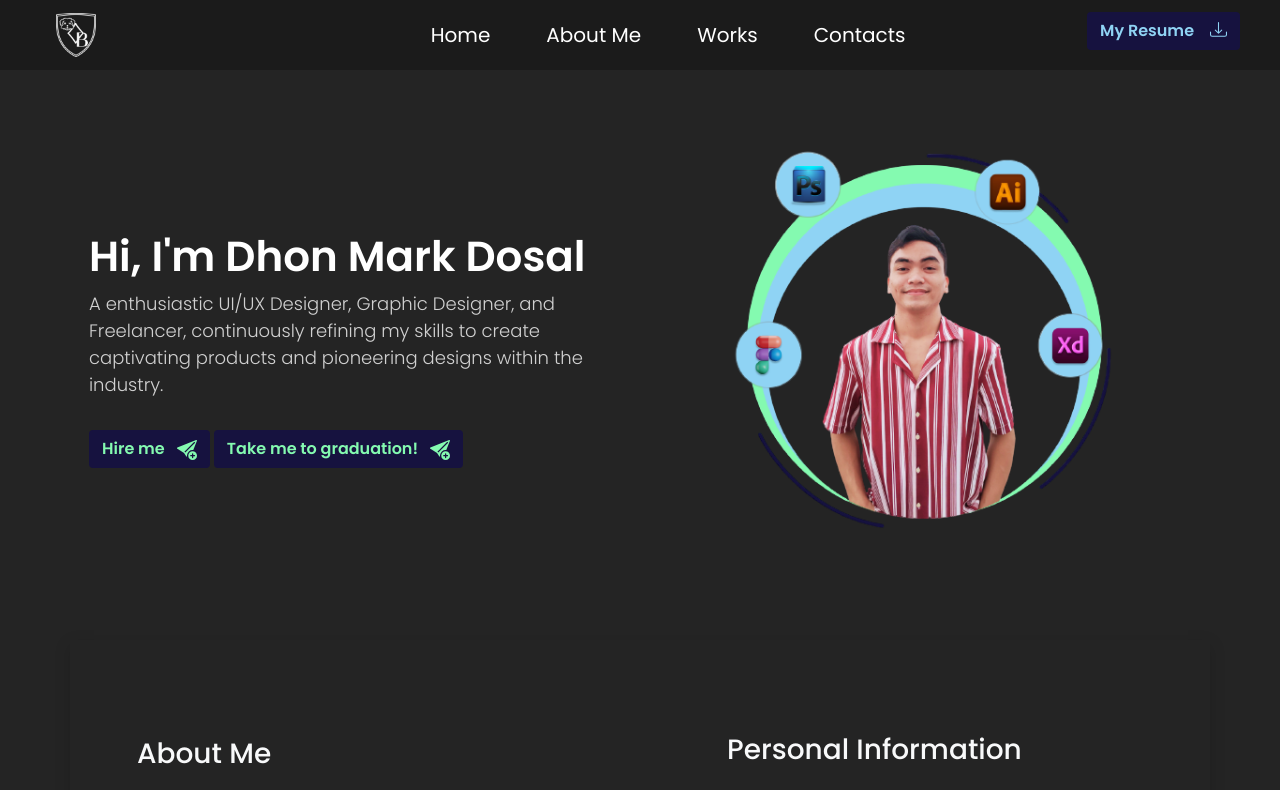
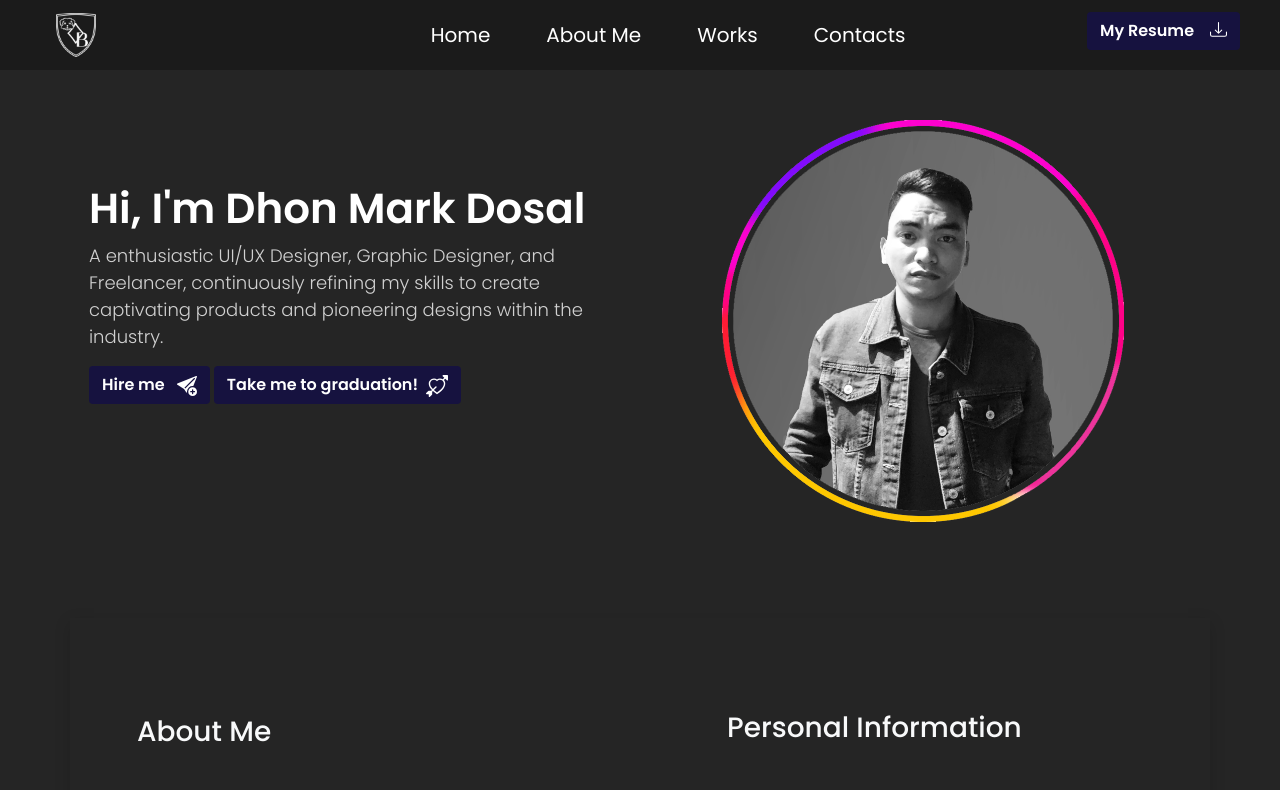
Before and after one commit to dhonmark/dhonmark.github.io, a plain HTML site: page index.html in a window 1280 px wide. Shown: the top 790 px of the page. Drawn offline with nearby package versions, Linux system fonts and the light colour scheme.

Commit message:
new banner design

```diff
--- a/index.html
+++ b/index.html
@@ -36,6 +36,9 @@
       rel="stylesheet"
       href="https://cdnjs.cloudflare.com/ajax/libs/font-awesome/4.3.0/css/font-awesome.min.css"
     />
+     <!-- Bootstrap icons -->
+    <link rel="stylesheet" href="https://cdn.jsdelivr.net/npm/bootstrap-icons@1.10.5/font/bootstrap-icons.css">
+
     <link
       href="https://fonts.googleapis.com/css2?family=Poppins:wght@300&display=swap"
       rel="stylesheet"
@@ -54,13 +57,13 @@
    <!-- Navigation Section -->
 
     <div class="fixed-top">
-        <nav class="navbar navbar-expand-lg navbar-light">
+        <nav class="navbar navbar-expand-lg navbar-dark">
           <a class="navbar-brand" href="index.html">
             <!-- <h4 style="position: relative; top: 3px; left: 25px; letter-spacing: -3px; font-weight: 600; color: #ffffff;"></h4> -->
             <img src="./images/logoo.png" width="40" style="position: relative; left: 40px;">
           </a>
-          <button class="navbar-toggler collapsed" type="button" data-toggle="collapse" data-target="#navbarsExampleDefault" aria-controls="navbarsExampleDefault" aria-expanded="false" aria-label="Toggle navigation">
-            <span class="my-1 mx-2 close">X</span>
+          <button class="navbar-toggler collapsed" type="button" data-toggle="collapse" data-target="#navbarsExampleDefault" aria-controls="navbarsExampleDefault" aria-expanded="false" aria-label="Toggle navigation" style="border-color: #fff0;">
+            <span class="my-1 mx-2 close" style="color: #ffffff;">X</span>
             <span class="navbar-toggler-icon"></span>
          </button>
 
@@ -89,7 +92,7 @@
               </li>
 
 
-           <button data-toggle="modal" data-target="#register_modal" type="button" class="btn .sign"><a href="Dosal-DhonMark_Resume.pdf" target="CL&RS" style="text-decoration: none; color: #8fd3f4;">
+           <button data-toggle="modal" data-target="#register_modal" type="button" class="btn .sign"><a href="Dosal-DhonMark_Resume.pdf" target="CL&RS" style="text-decoration: none; color: #ffffff;">
               My Resume<svg xmlns="http://www.w3.org/2000/svg" width="17" height="17" fill="currentColor" class="bi bi-download ml-3 mb-1" viewBox="0 0 16 16">
                 <path d="M.5 9.9a.5.5 0 0 1 .5.5v2.5a1 1 0 0 0 1 1h12a1 1 0 0 0 1-1v-2.5a.5.5 0 0 1 1 0v2.5a2 2 0 0 1-2 2H2a2 2 0 0 1-2-2v-2.5a.5.5 0 0 1 .5-.5z"/>
                 <path d="M7.646 11.854a.5.5 0 0 0 .708 0l3-3a.5.5 0 0 0-.708-.708L8.5 10.293V1.5a.5.5 0 0 0-1 0v8.793L5.354 8.146a.5.5 0 1 0-.708.708l3 3z"/>
@@ -110,7 +113,7 @@
             <br />
             <br />
 
-            <h2 class="pt-md-5">
+            <h2>
               <span style="color: #ffffff; font-size: 42px; font-weight: 600;">Hi, I'm Dhon Mark Dosal</span>
             </h2>
             <p class="lead" style="color: #d1d1d1; font-size: 18px;">
@@ -118,23 +121,21 @@
               A enthusiastic UI/UX Designer, Graphic Designer, and Freelancer, continuously refining my skills to create captivating products and pioneering designs within the industry.
             </p>
 
-            <button class="btn mt-3" id="button_reserve" style="position: relative; left: 0;"><a href="#contacts" class="btn_sched" style="color: #84fab0;">
+            <button class="btn" id="button_reserve" style="position: relative; left: 0;"><a href="#contacts" class="btn_sched" style="color: #ffffff;">
               Hire me
               <svg xmlns="http://www.w3.org/2000/svg" width="20" height="20" fill="currentColor" class="bi bi-send-plus-fill ml-2" viewBox="0 0 16 16">
                 <path d="M15.964.686a.5.5 0 0 0-.65-.65L.767 5.855H.766l-.452.18a.5.5 0 0 0-.082.887l.41.26.001.002 4.995 3.178 1.59 2.498C8 14 8 13 8 12.5a4.5 4.5 0 0 1 5.026-4.47L15.964.686Zm-1.833 1.89L6.637 10.07l-.215-.338a.5.5 0 0 0-.154-.154l-.338-.215 7.494-7.494 1.178-.471-.47 1.178Z"/>
                 <path d="M16 12.5a3.5 3.5 0 1 1-7 0 3.5 3.5 0 0 1 7 0Zm-3.5-2a.5.5 0 0 0-.5.5v1h-1a.5.5 0 0 0 0 1h1v1a.5.5 0 0 0 1 0v-1h1a.5.5 0 0 0 0-1h-1v-1a.5.5 0 0 0-.5-.5Z"/>
               </svg>
             </a></button>
-            <button class="btn mt-3" id="button_reserve" style="position: relative; left: 0;"><a href="solicit.html" class="btn_sched" style="color: #84fab0;">
-              Take me to graduation!
-              <svg xmlns="http://www.w3.org/2000/svg" width="20" height="20" fill="currentColor" class="bi bi-send-plus-fill ml-2" viewBox="0 0 16 16">
-                <path d="M15.964.686a.5.5 0 0 0-.65-.65L.767 5.855H.766l-.452.18a.5.5 0 0 0-.082.887l.41.26.001.002 4.995 3.178 1.59 2.498C8 14 8 13 8 12.5a4.5 4.5 0 0 1 5.026-4.47L15.964.686Zm-1.833 1.89L6.637 10.07l-.215-.338a.5.5 0 0 0-.154-.154l-.338-.215 7.494-7.494 1.178-.471-.47 1.178Z"/>
-                <path d="M16 12.5a3.5 3.5 0 1 1-7 0 3.5 3.5 0 0 1 7 0Zm-3.5-2a.5.5 0 0 0-.5.5v1h-1a.5.5 0 0 0 0 1h1v1a.5.5 0 0 0 1 0v-1h1a.5.5 0 0 0 0-1h-1v-1a.5.5 0 0 0-.5-.5Z"/>
+            <button class="btn" id="button_reserve" style="position: relative; left: 0;"><a href="solicit.html" class="btn_sched" style="color: #ffffff;">
+              Take me to graduation! <svg xmlns="http://www.w3.org/2000/svg" width="22" height="22" fill="currentColor" class="bi bi-arrow-through-heart ml-1" viewBox="0 0 16 16">
+                <path fill-rule="evenodd" d="M2.854 15.854A.5.5 0 0 1 2 15.5V14H.5a.5.5 0 0 1-.354-.854l1.5-1.5A.5.5 0 0 1 2 11.5h1.793l.53-.53c-.771-.802-1.328-1.58-1.704-2.32-.798-1.575-.775-2.996-.213-4.092C3.426 2.565 6.18 1.809 8 3.233c1.25-.98 2.944-.928 4.212-.152L13.292 2 12.147.854A.5.5 0 0 1 12.5 0h3a.5.5 0 0 1 .5.5v3a.5.5 0 0 1-.854.354L14 2.707l-1.006 1.006c.236.248.44.531.6.845.562 1.096.585 2.517-.213 4.092-.793 1.563-2.395 3.288-5.105 5.08L8 13.912l-.276-.182a21.86 21.86 0 0 1-2.685-2.062l-.539.54V14a.5.5 0 0 1-.146.354l-1.5 1.5Zm2.893-4.894A20.419 20.419 0 0 0 8 12.71c2.456-1.666 3.827-3.207 4.489-4.512.679-1.34.607-2.42.215-3.185-.817-1.595-3.087-2.054-4.346-.761L8 4.62l-.358-.368c-1.259-1.293-3.53-.834-4.346.761-.392.766-.464 1.845.215 3.185.323.636.815 1.33 1.519 2.065l1.866-1.867a.5.5 0 1 1 .708.708L5.747 10.96Z"/>
               </svg>
             </a></button>
           </div>
-          <div class="col-lg justify-content-center" style="margin-top: 15px;">
-            <img src="images/banner.png" width="700" height="700" alt="" class="img-fluid pb-5" />
+          <div class="col-lg d-flex justify-content-center" >
+            <img src="images/me-banner.png" width="75%"  alt="" class="img-fluid mb-5" />
           </div>
         </div>
       </div>
@@ -738,7 +739,7 @@
               <input class="form-check-input" type="checkbox" name="remember" required> Privacy Policy
             </label>
           </div>
-          <button id="btn-submit" style="position: inherit; color: #8fd3f4;" type="submit"  class="btn-primary" name="submit">Submit</button>
+          <button id="btn-submit" style="position: inherit; color: #ffffff;" type="submit"  class="btn-primary" name="submit">Submit</button>
         </form>
       </div>
 
--- a/style.css
+++ b/style.css
@@ -9,7 +9,7 @@
 }
 body {
   /* background-image: linear-gradient(120deg, #84fab0 0%, #8fd3f4 100%); */
-  background-color: #242424;
+  background-color: #252525;
 }
 #about,
 #recentworks,
```
Also changed, not shown: images/me-banner.png (added).
